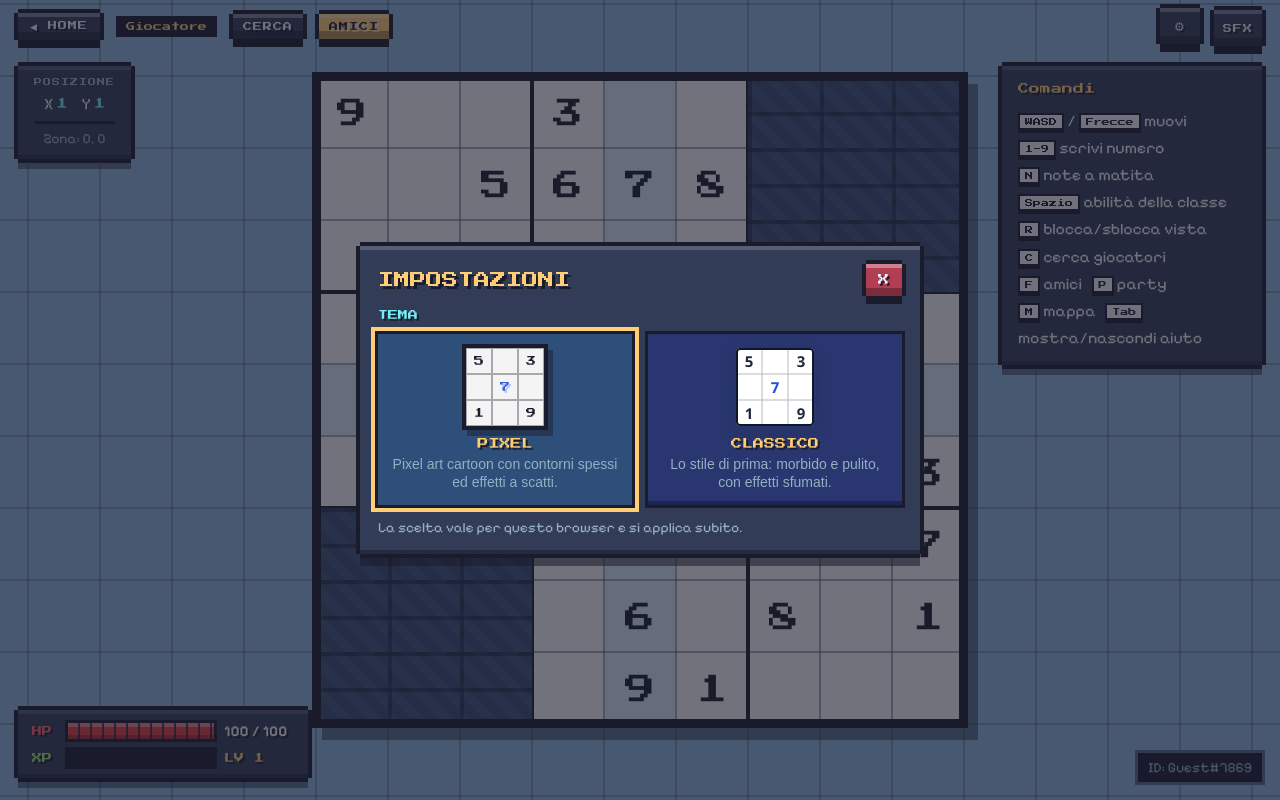
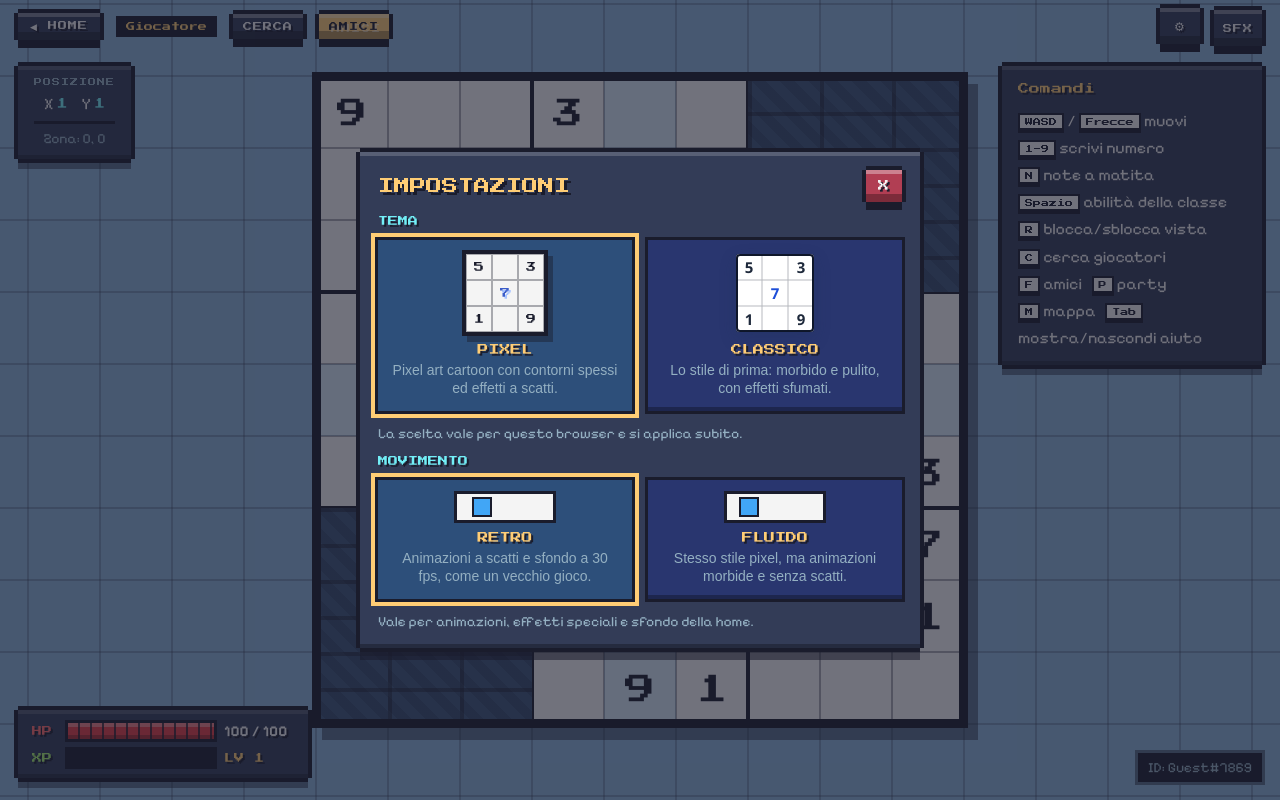
Before and after one commit to DrIce99/Sudoku-open-world, a website: page views/game.html in a window 1280 px wide. Both pictures are taken after a click on the button "Impostazioni". Drawn offline with nearby package versions, Linux system fonts and the light colour scheme; no server answers.

Commit message:
feat: implement smooth motion settings and update theme functionality

```diff
--- a/public/css/pixel.css
+++ b/public/css/pixel.css
@@ -154,6 +154,30 @@ kbd {
     font-size: 9px;
 }
 
+/* ============================================================
+   MOVIMENTO FLUIDO (Impostazioni → Movimento): stesso stile pixel,
+   ma animazioni e transizioni senza gli scatti "retro".
+   Le barre a tempo e gli scorrimenti continui restano lineari.
+   ============================================================ */
+:root[data-motion="smooth"] *,
+:root[data-motion="smooth"] *::before,
+:root[data-motion="smooth"] *::after {
+    animation-timing-function: ease-in-out !important;
+    transition-timing-function: ease !important;
+}
+
+:root[data-motion="smooth"] .boss-attack-cell,
+:root[data-motion="smooth"] .boss-attack-cell::after,
+:root[data-motion="smooth"] .portal,
+:root[data-motion="smooth"] .fx-warning .tape,
+:root[data-motion="smooth"] .invite-time i,
+:root[data-motion="smooth"] .version-info h2.special,
+:root[data-motion="smooth"] body:has(.login-card) {
+    animation-timing-function: linear !important;
+}
+
+:root[data-motion="smooth"] #fxCombo .ctime i { transition-timing-function: linear !important; }
+
 @media (prefers-reduced-motion: reduce) {
     *, *::before, *::after {
         animation-duration: .001ms !important;
--- a/public/css/settings.css
+++ b/public/css/settings.css
@@ -131,6 +131,34 @@
 
 .set-preview[data-preview="classic"] i:nth-child(5) { color: #1d4ed8; font-weight: 700; }
 
+/* ----- anteprime del movimento: un quadrato che va avanti e indietro ----- */
+.set-motion[disabled] { opacity: .45; cursor: default; transform: none; }
+
+.set-motion-preview {
+    position: relative;
+    width: 96px;
+    height: 26px;
+    background: #f4f4f4;
+    box-shadow: 0 0 0 3px #1a1c2c;
+}
+
+.set-motion-preview i {
+    position: absolute;
+    top: 5px;
+    left: 5px;
+    width: 16px;
+    height: 16px;
+    background: #41a6f6;
+    box-shadow: 0 0 0 2px #1a1c2c;
+    animation: setSlide 1.6s infinite alternate;
+}
+
+/* !important: le anteprime mostrano sempre la propria versione, qualunque sia il movimento scelto */
+.set-motion-preview[data-preview="retro"] i { animation-timing-function: steps(6) !important; }
+.set-motion-preview[data-preview="smooth"] i { animation-timing-function: ease-in-out !important; }
+
+@keyframes setSlide { to { left: 75px; } }
+
 .set-gear {
     width: 40px;
     padding: 8px 0;
--- a/public/js/data/changelog.js
+++ b/public/js/data/changelog.js
@@ -19,7 +19,8 @@ window.CHANGELOG = [
         changes: {
             feature: [
                 "Pagina delle patch notes con lo storico dei bilanciamenti: valori prima/dopo, barre a confronto e filtri per variante",
-                "Bottone della versione in home, con l'avviso NEW quando escono patch nuove"
+                "Bottone della versione in home, con l'avviso NEW quando escono patch nuove",
+                "Impostazioni: movimento Retro (a scatti, 30 fps) o Fluido per il tema Pixel"
             ],
             logic: [
                 "Portale (4b): un portale aperto in più a ogni livello della variante"
--- a/public/js/fx.js
+++ b/public/js/fx.js
@@ -25,6 +25,8 @@
     // Tema classico (theme.js): stessi effetti, ma morbidi e senza contorni pixel
     const classic = () => document.documentElement.dataset.theme === "classic";
     const SMOKE = "rgba(15, 23, 42, .45)";
+    // movimento fluido (Impostazioni) o tema classico: niente animazioni a scatti
+    const smooth = () => window.Theme?.isSmooth() ?? classic();
 
     /* ---------------- DOM ---------------- */
     const canvas = document.createElement("canvas");
@@ -108,7 +110,7 @@
         flashEl.style.background = color;
         flashEl.animate(
             [{ opacity: opacity * (REDUCED ? 0.3 : 1) }, { opacity: 0 }],
-            { duration: dur, easing: classic() ? "ease-out" : "steps(4, end)" }
+            { duration: dur, easing: smooth() ? "ease-out" : "steps(4, end)" }
         );
     }
 
@@ -551,7 +553,7 @@
                     { transform: "scale(1.55) rotate(6deg)", offset: 0.45 },
                     { transform: "scale(.9) rotate(0)", offset: 0.75 },
                     { transform: "scale(1)" }
-                ], { duration: 340, easing: classic() ? "ease-out" : "steps(8, end)" });
+                ], { duration: 340, easing: smooth() ? "ease-out" : "steps(8, end)" });
             }
 
             // nessun "+5 XP" se la cella era già stata premiata (numero riscritto dopo un attacco)
--- a/public/js/game.js
+++ b/public/js/game.js
@@ -942,7 +942,7 @@ function showWin() {
     const delay = window.FX ? 1300 : 0;
     setTimeout(() => {
         w.classList.remove("hide");
-        if (AN) AN({ targets: "#win .card", scale: [.6, 1], opacity: [0, 1], duration: 450, easing: "steps(6)" });
+        if (AN) AN({ targets: "#win .card", scale: [.6, 1], opacity: [0, 1], duration: 450, easing: window.Theme?.isSmooth() ? "easeOutBack" : "steps(6)" });
     }, delay);
     setTimeout(() => w.classList.add("hide"), 3200 + delay);
 }
--- a/public/js/settings.js
+++ b/public/js/settings.js
@@ -1,11 +1,17 @@
 /* ============================================================
-   IMPOSTAZIONI (home e gioco) — per ora il tema: pixel o classico
+   IMPOSTAZIONI (home e gioco) — tema (pixel o classico) e movimento
+   (retro a scatti o fluido, solo nel tema pixel)
    Riusa .social-box / .social-close di social.css; il tema è in theme.js.
    ============================================================ */
 (function () {
     const THEMES = [
         { id: "pixel", name: "PIXEL", desc: "Pixel art cartoon con contorni spessi ed effetti a scatti." },
         { id: "classic", name: "CLASSICO", desc: "Lo stile di prima: morbido e pulito, con effetti sfumati." }
+    ];
+
+    const MOTIONS = [
+        { id: "retro", name: "RETRO", desc: "Animazioni a scatti e sfondo a 30 fps, come un vecchio gioco." },
+        { id: "smooth", name: "FLUIDO", desc: "Stesso stile pixel, ma animazioni morbide e senza scatti." }
     ];
 
     let open = false;
@@ -34,6 +40,14 @@
         onclick: () => { window.Theme?.set(t.id); sfx("confirm"); paint(); }
     }, preview(t.id), h("span", { class: "set-text" }, h("b", { text: t.name }), h("small", { text: t.desc }))));
 
+    // Movimento: mini-anteprima di un quadrato che si sposta, a scatti o fluido
+    const motionBtns = MOTIONS.map(m => h("button", {
+        class: "set-theme set-motion", type: "button", "data-motion-id": m.id,
+        onclick: () => { window.Theme?.setMotion(m.id); sfx("confirm"); paint(); }
+    }, h("span", { class: "set-motion-preview", "data-preview": m.id }, h("i")),
+        h("span", { class: "set-text" }, h("b", { text: m.name }), h("small", { text: m.desc }))));
+    const motionHint = h("p", { class: "set-hint" });
+
     const panel = h("div", { id: "setPanel", class: "hidden", onclick: e => { if (e.target === panel) close(); } },
         h("div", { class: "social-box px-panel set-box" },
             h("header", {},
@@ -42,13 +56,29 @@
             h("section", { class: "set-section" },
                 h("h3", { text: "TEMA" }),
                 h("div", { class: "set-themes" }, themeBtns),
-                h("p", { class: "set-hint", text: "La scelta vale per questo browser e si applica subito." }))));
+                h("p", { class: "set-hint", text: "La scelta vale per questo browser e si applica subito." })),
+            h("section", { class: "set-section" },
+                h("h3", { text: "MOVIMENTO" }),
+                h("div", { class: "set-themes" }, motionBtns),
+                motionHint)));
     document.body.append(panel);
 
     function paint() {
         const cur = window.Theme?.get() || "pixel";
         themeBtns.forEach(b => b.classList.toggle("is-selected", b.dataset.themeId === cur));
+        const motion = window.Theme?.motion() || "retro";
+        const classic = cur === "classic";
+        motionBtns.forEach(b => {
+            b.classList.toggle("is-selected", b.dataset.motionId === motion);
+            b.disabled = classic;
+        });
+        motionHint.textContent = classic
+            ? "Il tema Classico è sempre fluido: questa scelta vale per il tema Pixel."
+            : "Vale per animazioni, effetti speciali e sfondo della home.";
     }
+
+    // il tema può cambiare anche da fuori (es. un'altra scheda del pannello): ridisegna le scelte
+    addEventListener("themechange", paint);
 
     function close() {
         if (!open) return;
--- a/public/js/theme.js
+++ b/public/js/theme.js
@@ -3,15 +3,24 @@
    Va caricato nell'<head> prima dei fogli di stile, così la pagina
    non lampeggia col tema sbagliato. La scelta resta nel browser.
    Il tema classico è in classic.css (regole sotto html[data-theme="classic"]).
+   Movimento: "retro" (predefinito: animazioni a scatti e sfondo della home a
+   30 fps, come un vecchio gioco) o "smooth" (fluido, html[data-motion="smooth"],
+   regole in pixel.css). Il tema classico è sempre fluido.
    ============================================================ */
 (function () {
     const KEY = "theme";
     const THEMES = ["pixel", "classic"];
+    const MOTION_KEY = "motion";
+    const MOTIONS = ["retro", "smooth"];
     const root = document.documentElement;
 
-    let saved = null;
-    try { saved = localStorage.getItem(KEY); } catch { /* storage non disponibile */ }
+    const load = key => { try { return localStorage.getItem(key); } catch { return null; } };
+    const save = (key, value) => { try { localStorage.setItem(key, value); } catch { /* storage non disponibile */ } };
+
+    const saved = load(KEY);
     root.dataset.theme = THEMES.includes(saved) ? saved : "pixel";
+    const motion = load(MOTION_KEY);
+    root.dataset.motion = MOTIONS.includes(motion) ? motion : "retro";
 
     window.Theme = {
         get: () => root.dataset.theme,
@@ -19,8 +28,17 @@
         set(theme) {
             if (!THEMES.includes(theme) || theme === root.dataset.theme) return;
             root.dataset.theme = theme;
-            try { localStorage.setItem(KEY, theme); } catch { /* storage non disponibile */ }
+            save(KEY, theme);
             dispatchEvent(new CustomEvent("themechange", { detail: theme }));
+        },
+        motion: () => root.dataset.motion,
+        // animazioni senza scatti: tema classico, oppure movimento "fluido" scelto nelle impostazioni
+        isSmooth: () => root.dataset.theme === "classic" || root.dataset.motion === "smooth",
+        setMotion(m) {
+            if (!MOTIONS.includes(m) || m === root.dataset.motion) return;
+            root.dataset.motion = m;
+            save(MOTION_KEY, m);
+            dispatchEvent(new CustomEvent("themechange", { detail: root.dataset.theme }));
         }
     };
 })();
```
Also changed, not shown: public/js/home.js (+10 -3 lines).
